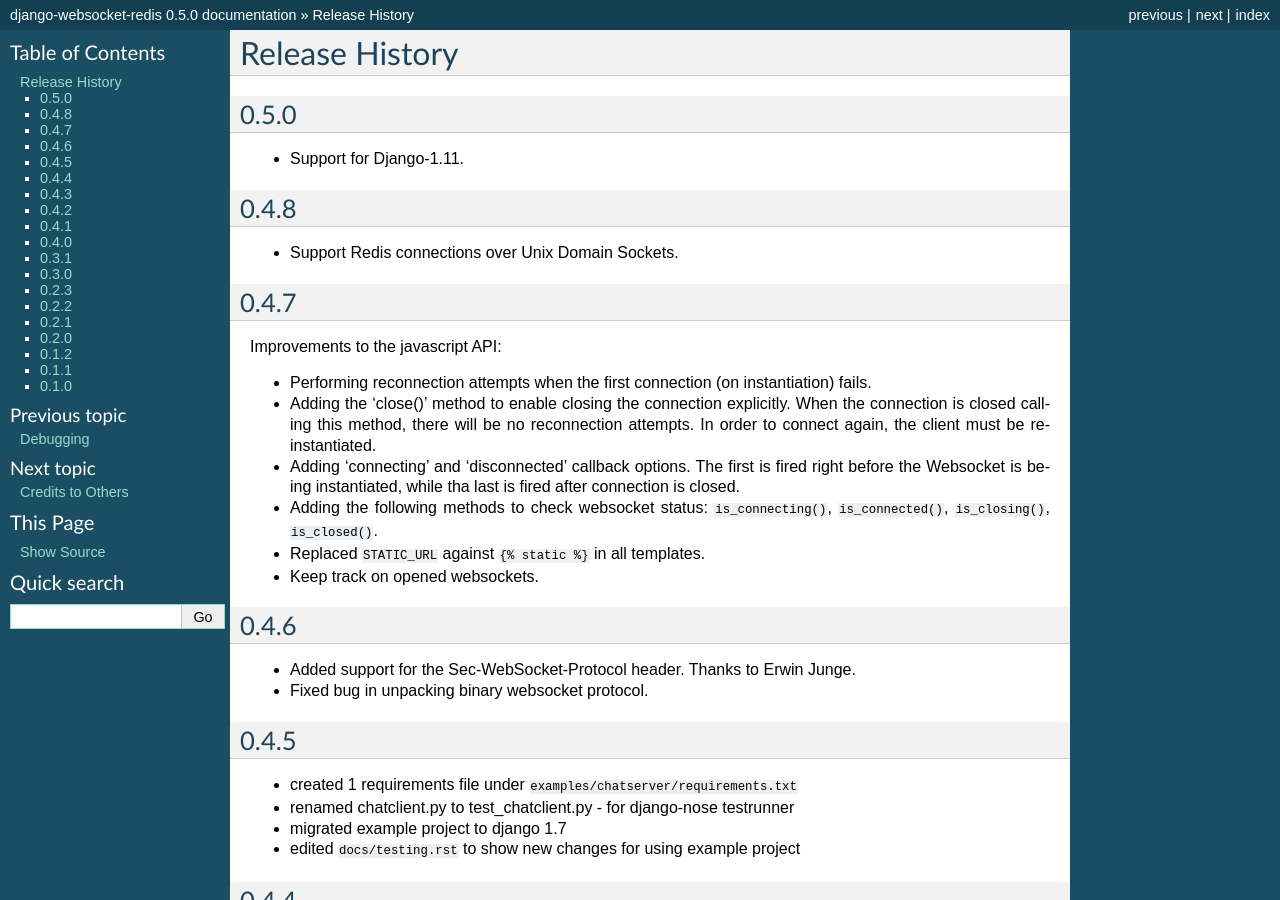
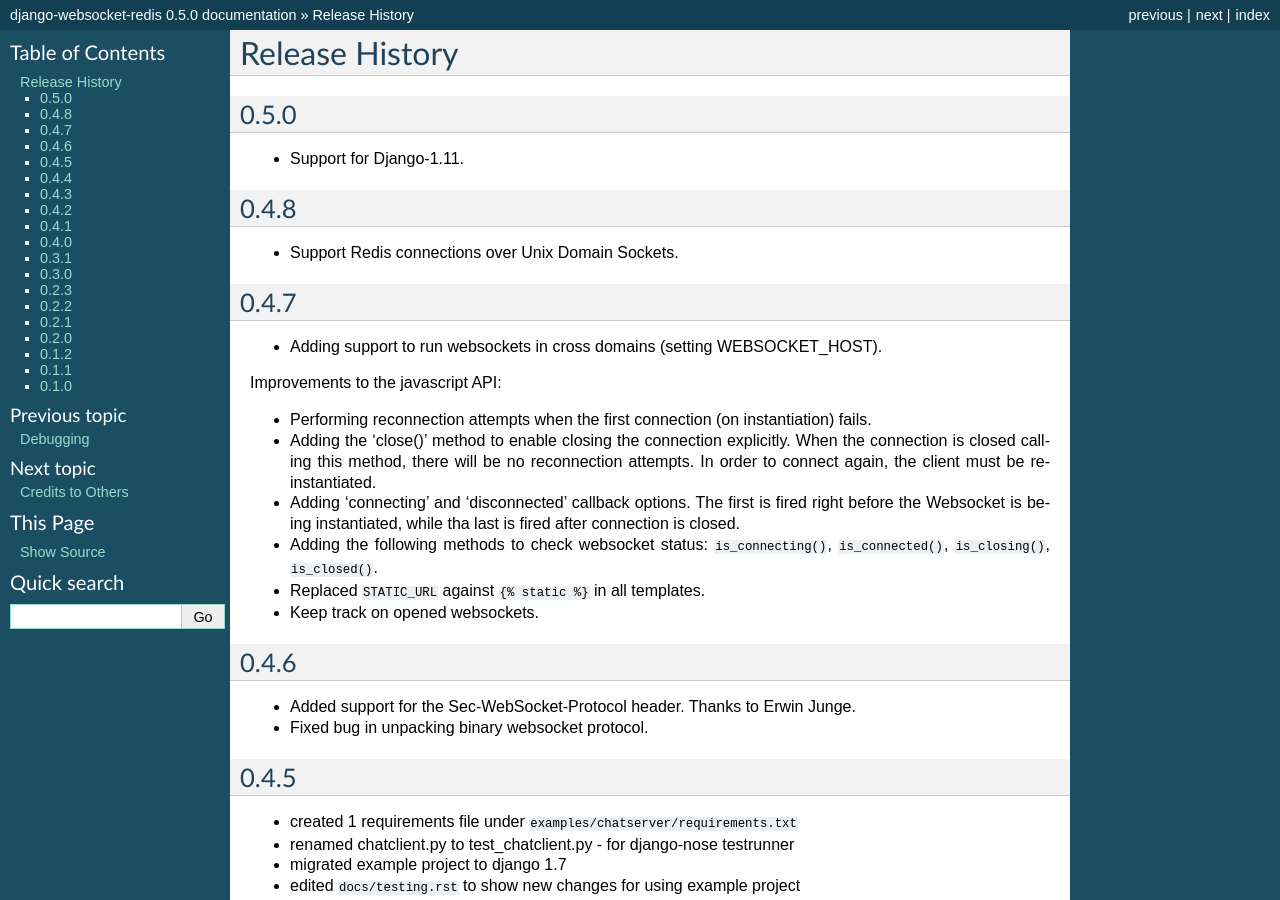
Before and after one commit to jrief/django-websocket-redis, a Sphinx documentation site: the page built from docs/changelog.rst, in a window 1280 px wide and 900 px high. Built offline with Sphinx 7.4.7, drawn with Linux system fonts in a browser that asks for light colours.

Commit message:
Adding cross domain support.
Adding cross domain support.

```diff
--- a/docs/changelog.rst
+++ b/docs/changelog.rst
@@ -14,6 +14,8 @@ Release History
 
 0.4.7
 -----
+* Adding support to run websockets in cross domains (setting WEBSOCKET_HOST).
+
 Improvements to the javascript API:
 
 * Performing reconnection attempts when the first connection (on instantiation) fails.
```
